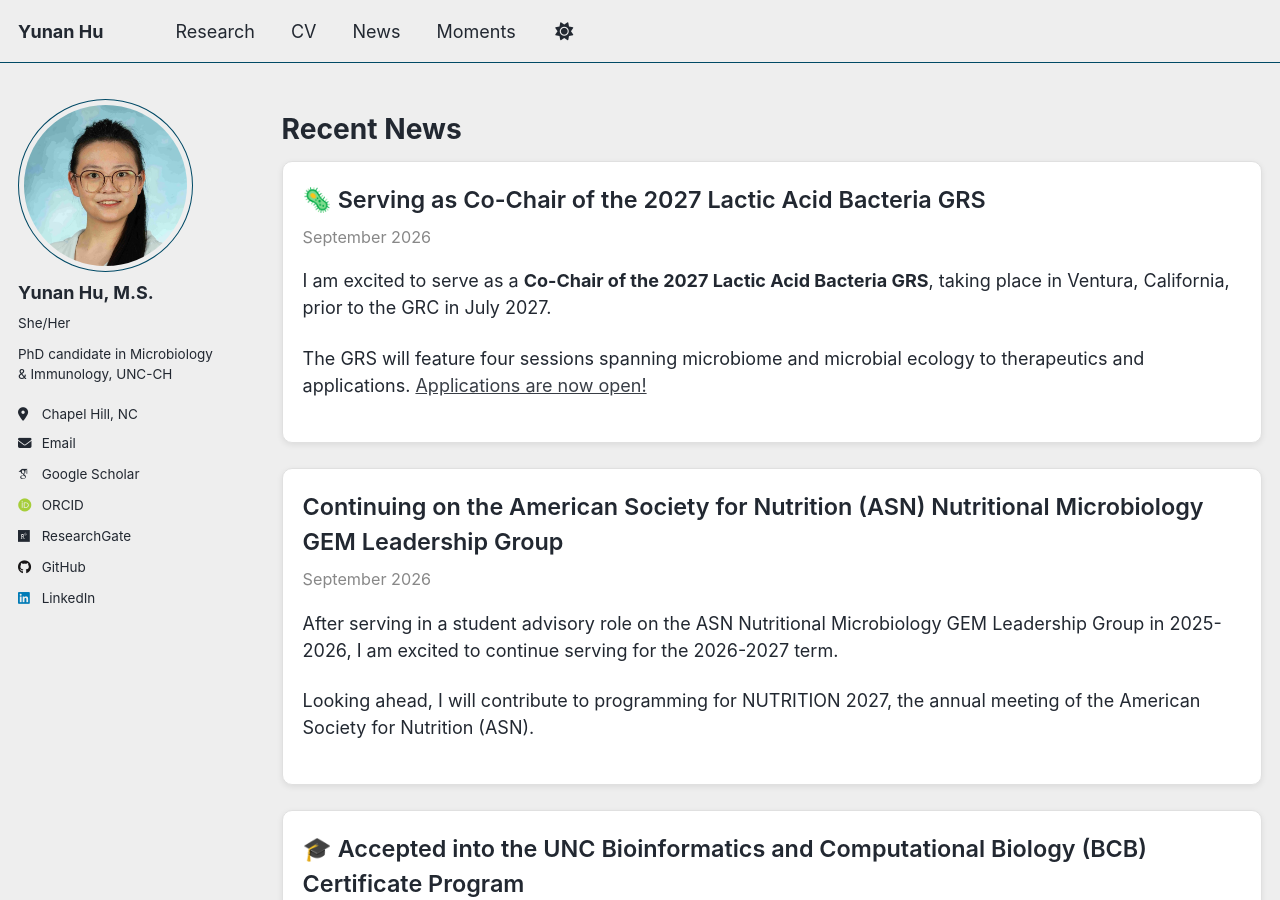
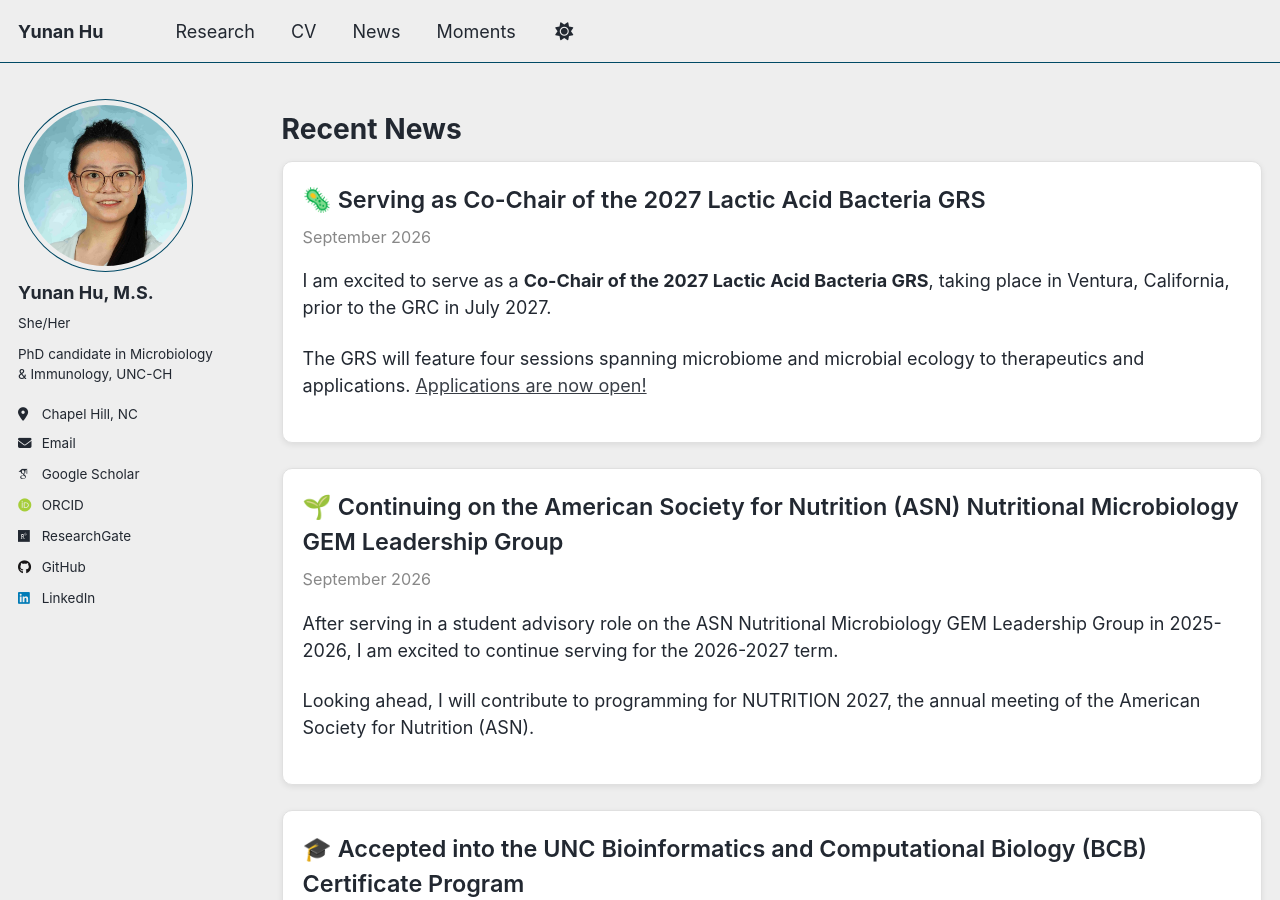
Before and after one commit to Yunan0525/Yunan0525.github.io, a Jekyll site: the page built from _pages/news.md, in a window 1280 px wide and 900 px high. Built offline with Jekyll 4.4.1, drawn with Linux system fonts in a browser that asks for light colours; some web fonts are replaced; a script that is not in the unit is left out; comment, search, counter and statistics services are not loaded.

Commit message:
Update news.md

```diff
--- a/_pages/news.md
+++ b/_pages/news.md
@@ -76,7 +76,7 @@ author_profile: true
 </div>
 
 <div class="news-card">
-  <div class="news-title">Continuing on the American Society for Nutrition (ASN) Nutritional Microbiology GEM Leadership Group</div>
+  <div class="news-title">🌱 Continuing on the American Society for Nutrition (ASN) Nutritional Microbiology GEM Leadership Group</div>
   <div class="news-date">September 2026</div>
 
   <p>
```
